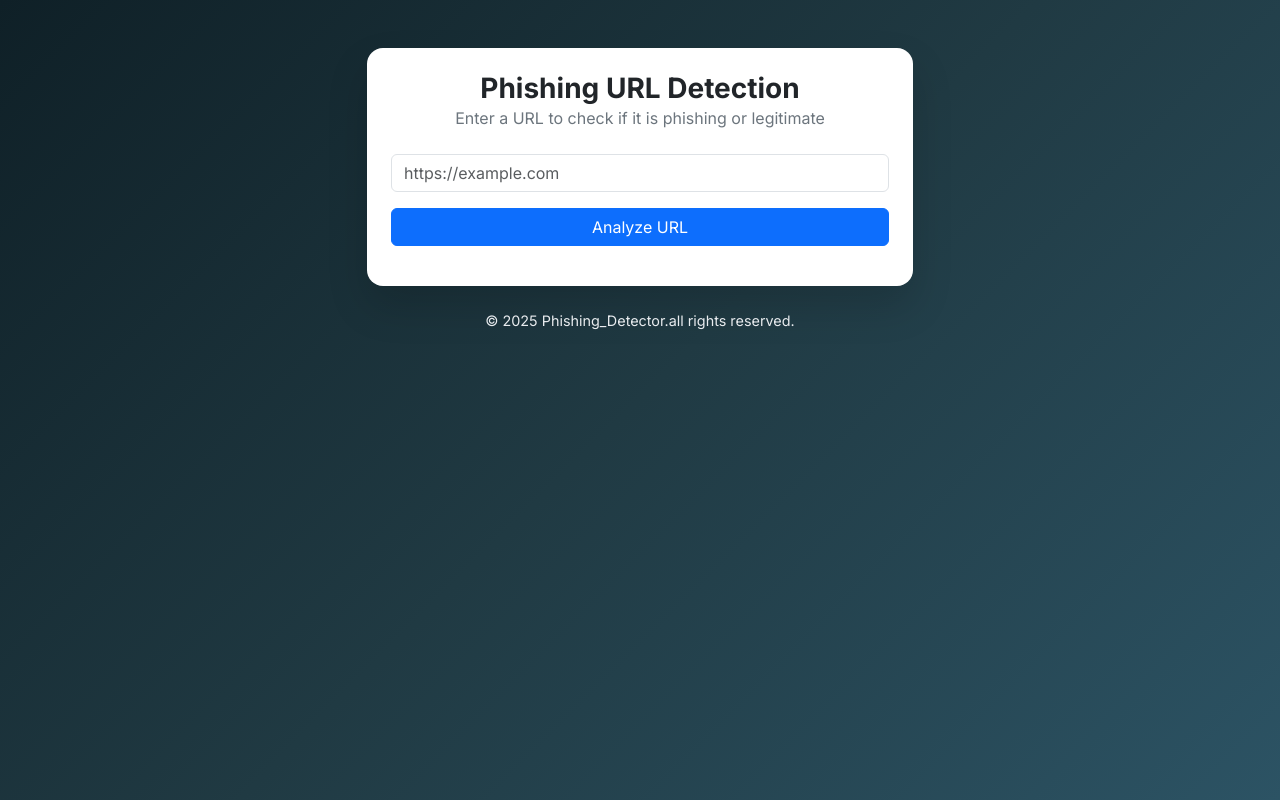
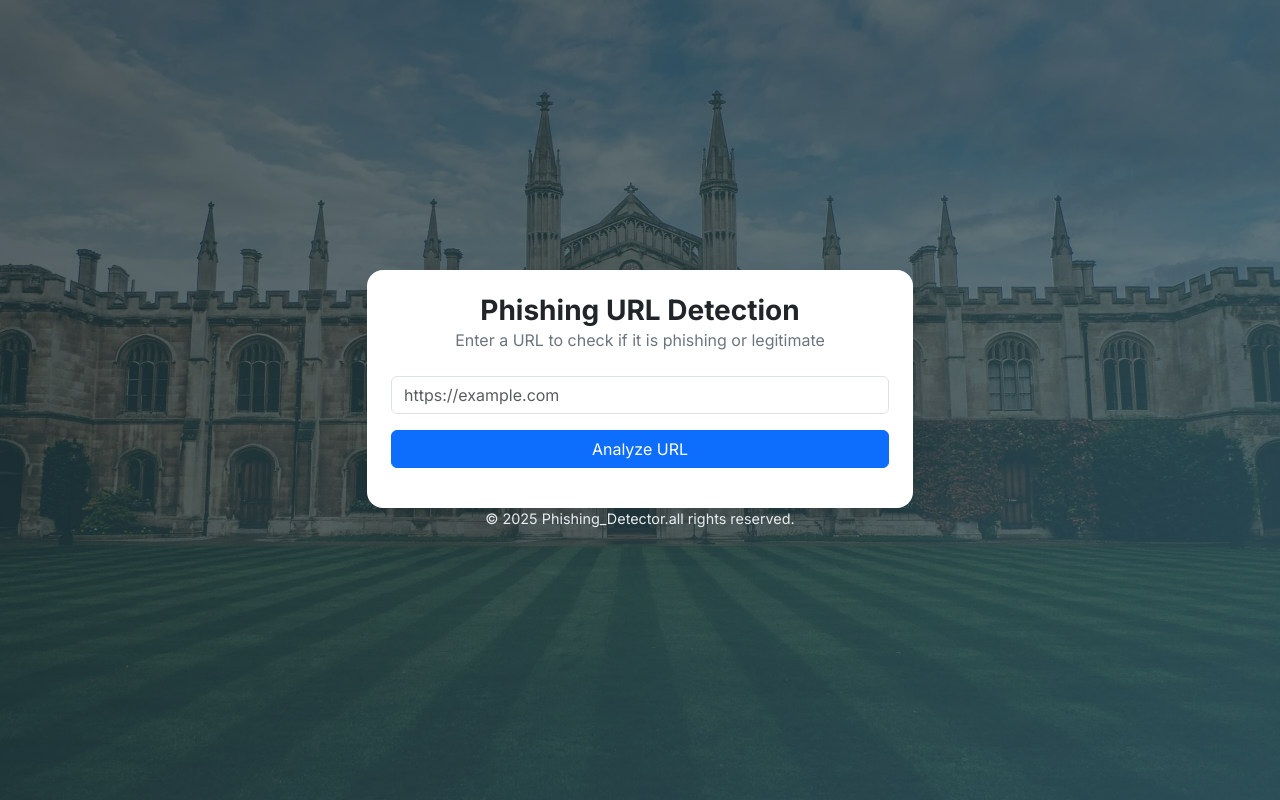
Before and after one commit to khemprogrammer/Phishing_Detector, a Django app: page / in a window 1280 px wide. Run offline with Django 5.2, Linux system fonts and the light colour scheme; parts of the project's set-up code (start-up, migrations or seed data) failed here and were passed over.

Commit message:
UI: center home card vertically; add background image; update styles

```diff
--- a/detector/static/detector/styles.css
+++ b/detector/static/detector/styles.css
@@ -1,7 +1,7 @@
 @import url('https://fonts.googleapis.com/css2?family=Inter:wght@400;600;700&display=swap');
 
 body { font-family: Inter, system-ui, -apple-system, Segoe UI, Roboto, Ubuntu, Cantarell, 'Helvetica Neue', Arial, 'Noto Sans', 'Apple Color Emoji', 'Segoe UI Emoji', 'Segoe UI Symbol'; }
-.app-bg { min-height: 100vh; background: linear-gradient(135deg, #0f2027 0%, #203a43 50%, #2c5364 100%); }
+.app-bg { min-height: 100vh; background: linear-gradient(135deg, rgba(15,32,39,0.7) 0%, rgba(32,58,67,0.7) 50%, rgba(44,83,100,0.7) 100%), url('phishing-bg-img.webp') center/cover no-repeat fixed; }
 .app-card { background: #ffffff; border-radius: 16px; box-shadow: 0 20px 40px rgba(0,0,0,0.15); }
 .app-title { font-weight: 700; font-size: 1.75rem; margin: 0; }
 .app-sub { color: #6c757d; margin: 0; }
--- a/detector/templates/detector/index.html
+++ b/detector/templates/detector/index.html
@@ -9,7 +9,7 @@
 <link rel="stylesheet" href="{% static 'detector/styles.css' %}">
 </head>
 <body class="app-bg">
-<div class="container py-5">
+<div class="container min-vh-100 d-flex flex-column justify-content-center">
   <div class="row justify-content-center">
     <div class="col-12 col-md-8 col-lg-6">
       <div class="app-card p-4">
@@ -48,7 +48,7 @@
         </div>
         {% endif %}
       </div>
-      <div class="text-center mt-4">
+      <div class="text-center mt-auto">
         <div class="app-foot">© 2025 Phishing_Detector.all rights reserved.</div>
       </div>
     </div>
```
Also changed, not shown: detector/static/detector/phishing-bg-img.webp (added).
